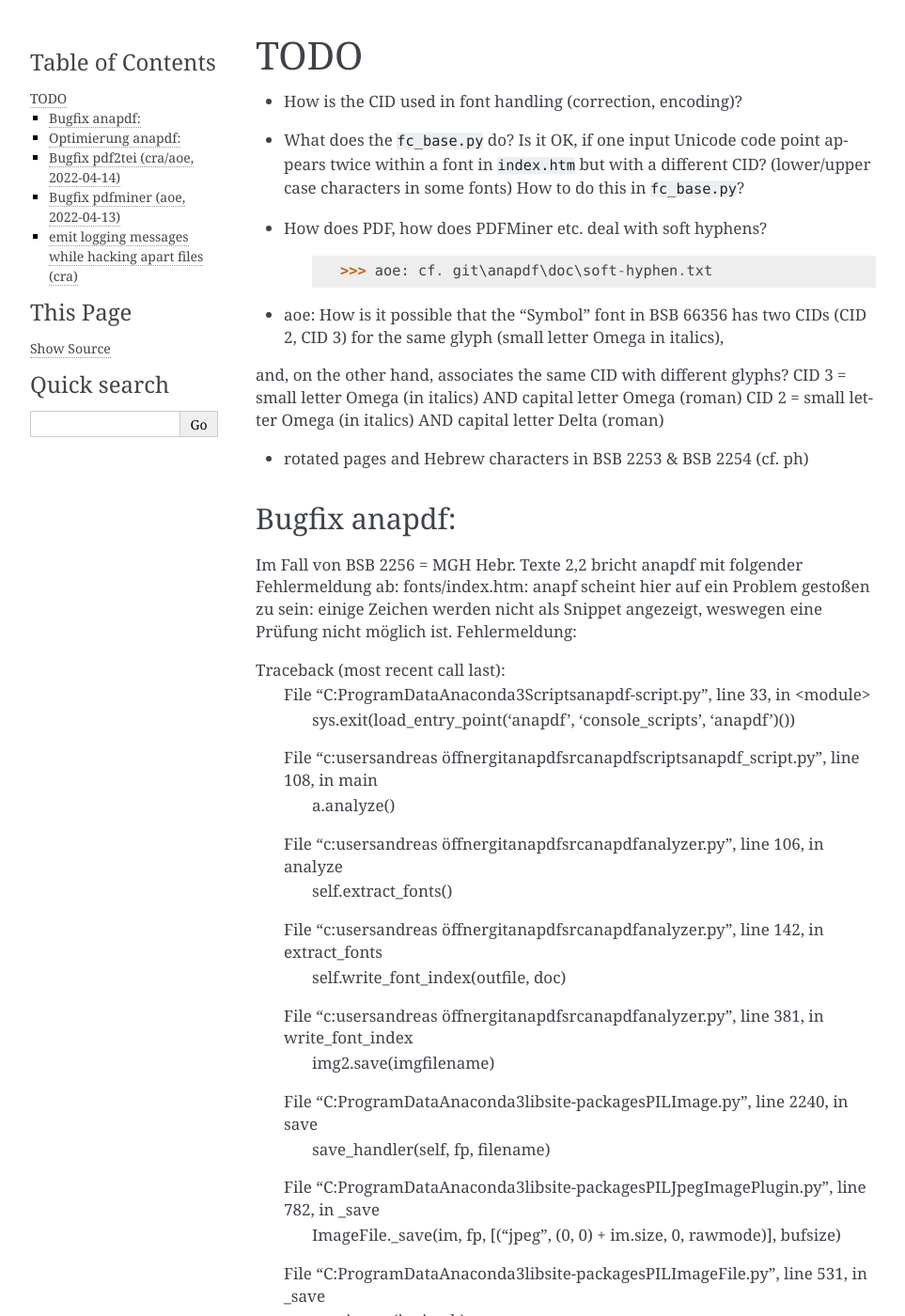
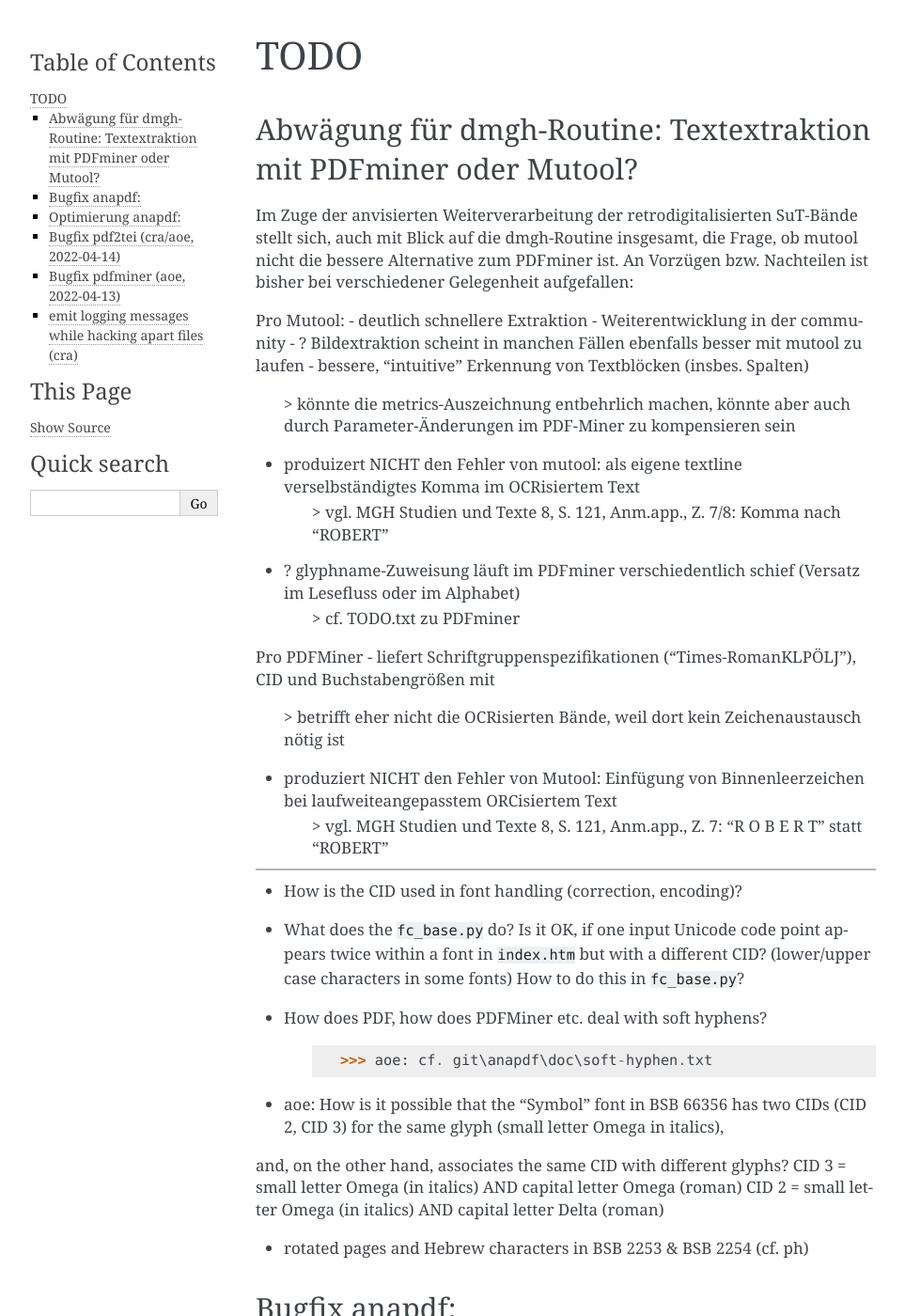
Before and after one commit to rotula/anapdf, a Sphinx documentation site: the page built from doc/TODO.rst, in a window 1280 px wide and 1400 px high. Shown: the whole window at 94% size, without its empty margins (148-1111 px from the left). Built offline with Sphinx 7.4.7, drawn with Linux system fonts in a browser that asks for light colours; pages that are not in the unit, such as notebooks, are missing from menus.

Commit message:
Updated TODO.rst: (Dis-)advantages of PDFminer/Mutool. Included two xslt scripts for quick & easy fulltext output: brexit

```diff
--- a/doc/TODO.rst
+++ b/doc/TODO.rst
@@ -1,6 +1,36 @@
 ****
 TODO
 ****
+
+
+Abwägung für dmgh-Routine: Textextraktion mit PDFminer oder Mutool?
+===================================================================
+Im Zuge der anvisierten Weiterverarbeitung der retrodigitalisierten SuT-Bände stellt sich, auch mit Blick auf die dmgh-Routine insgesamt,
+die Frage, ob mutool nicht die bessere Alternative zum PDFminer ist.
+An Vorzügen bzw. Nachteilen ist bisher bei verschiedener Gelegenheit aufgefallen:
+
+Pro Mutool:
+- deutlich schnellere Extraktion
+- Weiterentwicklung in der community
+- ? Bildextraktion scheint in manchen Fällen ebenfalls besser mit mutool zu laufen
+- bessere, "intuitive" Erkennung von Textblöcken (insbes. Spalten)
+	> könnte die metrics-Auszeichnung entbehrlich machen, könnte aber auch durch Parameter-Änderungen im PDF-Miner zu kompensieren sein
+- produizert NICHT den Fehler von mutool: als eigene textline verselbständigtes Komma im OCRisiertem Text
+	> vgl. MGH Studien und Texte 8, S. 121, Anm.app., Z. 7/8: Komma nach "ROBERT"
+- ? glyphname-Zuweisung läuft im PDFminer verschiedentlich schief (Versatz im Lesefluss oder im Alphabet)
+	> cf. TODO.txt zu PDFminer
+
+
+Pro PDFMiner
+- liefert Schriftgruppenspezifikationen ("Times-RomanKLPÖLJ"), CID und Buchstabengrößen mit
+	> betrifft eher nicht die OCRisierten Bände, weil dort kein Zeichenaustausch nötig ist
+- produziert NICHT den Fehler von Mutool: Einfügung von Binnenleerzeichen bei laufweiteangepasstem ORCisiertem Text
+	> vgl. MGH Studien und Texte 8, S. 121, Anm.app., Z. 7: "R O B E R T" statt "ROBERT"
+
+
+
+===================
+
 
 - How is the CID used in font handling (correction, encoding)?
 - What does the ``fc_base.py`` do? Is it OK, if one input Unicode code point appears
```
Also changed, not shown: doc/brexit_readme.txt (added, +8 -0 lines), 2 other files.
